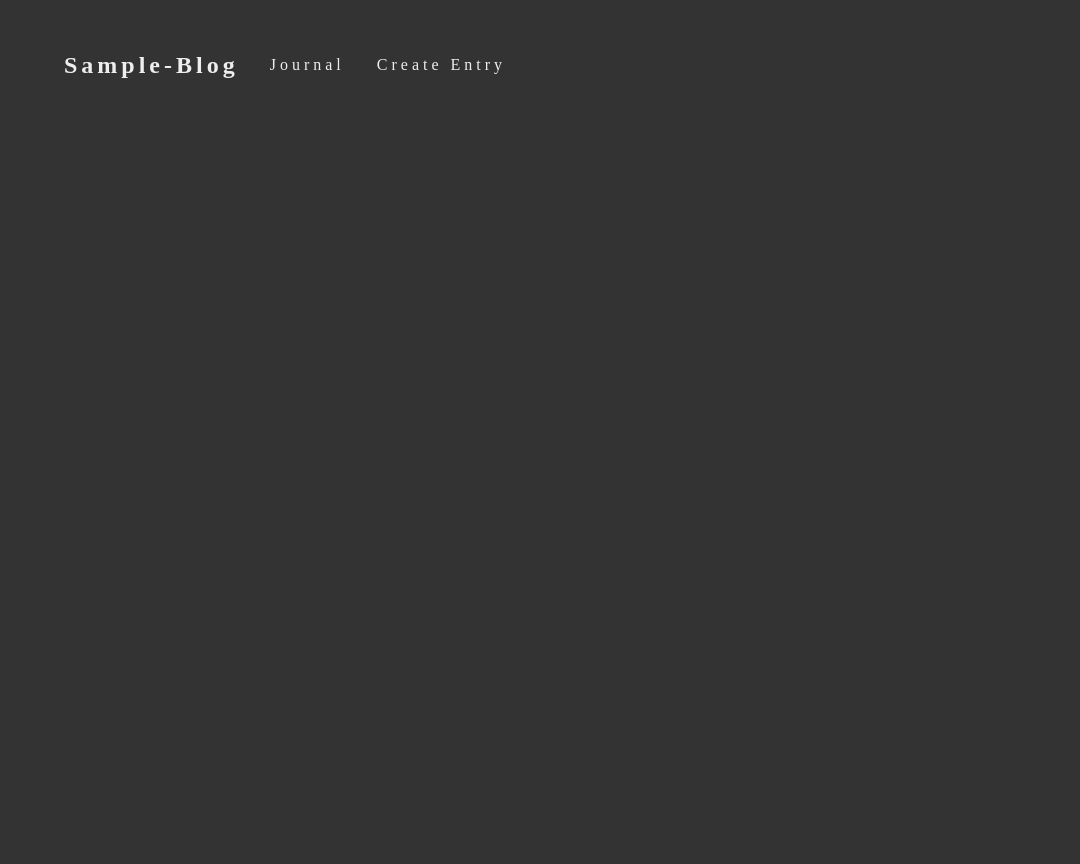
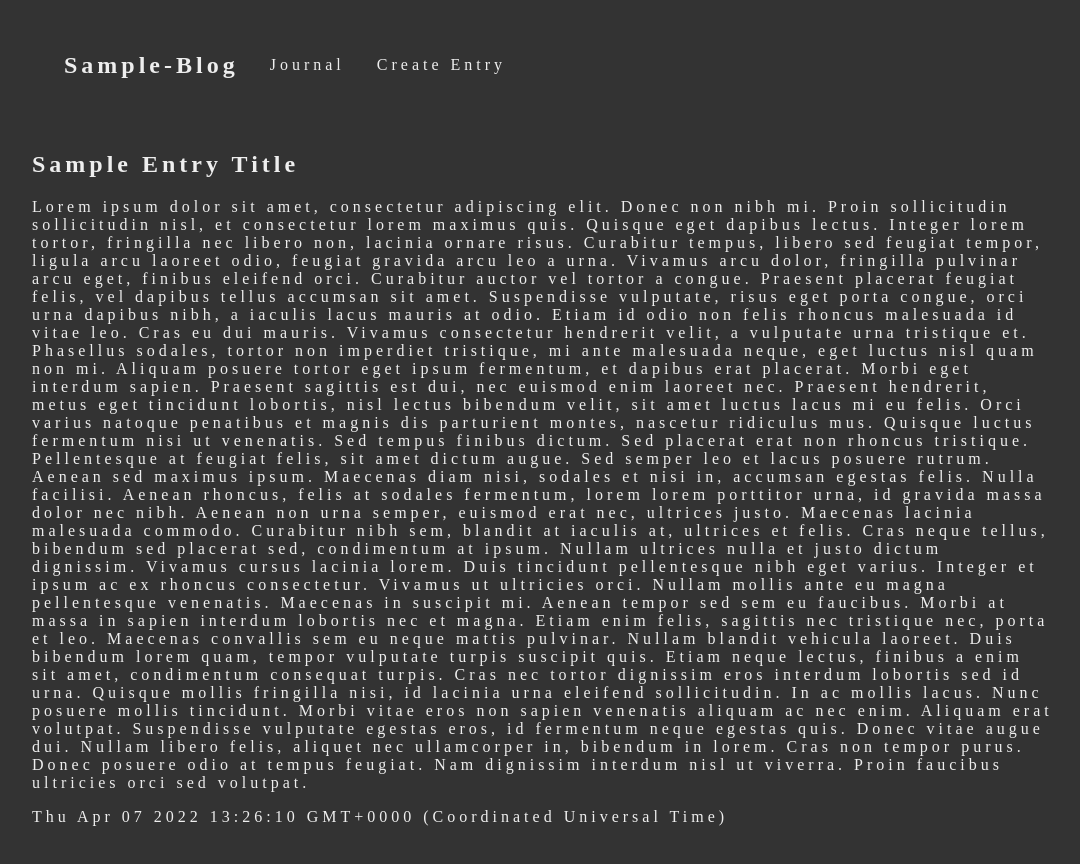
Before and after one commit to leicester70/sample-blog, a React (Create React App) app: page / in a window 1280 px wide. Shown: the top 864 px of the page, without its empty margins (96-1176 px from the left). Built offline with nearby package versions, Linux system fonts and the light colour scheme.

Commit message:
mockup entry

```diff
--- a/src/App.js
+++ b/src/App.js
@@ -7,6 +7,7 @@ import './codepenCSS/scrollbar.css'
 
 // Import Components
 import NavigationBar from './components/shared/navigationBar/navigationBar';
+import ViewEntry from './components/home/viewEntry/viewEntry'
 
 function App() {
 
@@ -14,7 +15,7 @@ function App() {
     <div className="App">
       <NavigationBar></NavigationBar>
       <div className="main-content-container">
-
+        <ViewEntry></ViewEntry>
       </div>
     </div>
 
--- /dev/null
+++ b/src/components/home/viewEntry/viewEntry.js
@@ -0,0 +1,35 @@
+import React, { Component } from 'react';
+
+class viewEntry extends Component {
+
+      componentDidMount() {
+            const d = new Date();
+            let dateTimeText = d.toString();
+            document.getElementById("dateTime").innerHTML = dateTimeText
+      }
+
+      render() {
+            return (
+                  <div className="entry-view-container">
+
+                        {/* Prototype */}
+                        <h2>Sample Entry Title</h2>
+                        <p className>
+                              Lorem ipsum dolor sit amet, consectetur adipiscing elit. Donec non nibh mi. Proin sollicitudin sollicitudin nisl, et consectetur lorem maximus quis. Quisque eget dapibus lectus. Integer lorem tortor, fringilla nec libero non, lacinia ornare risus. Curabitur tempus, libero sed feugiat tempor, ligula arcu laoreet odio, feugiat gravida arcu leo a urna. Vivamus arcu dolor, fringilla pulvinar arcu eget, finibus eleifend orci. Curabitur auctor vel tortor a congue. Praesent placerat feugiat felis, vel dapibus tellus accumsan sit amet. Suspendisse vulputate, risus eget porta congue, orci urna dapibus nibh, a iaculis lacus mauris at odio. Etiam id odio non felis rhoncus malesuada id vitae leo. Cras eu dui mauris. Vivamus consectetur hendrerit velit, a vulputate urna tristique et. Phasellus sodales, tortor non imperdiet tristique, mi ante malesuada neque, eget luctus nisl quam non mi.
+
+                              Aliquam posuere tortor eget ipsum fermentum, et dapibus erat placerat. Morbi eget interdum sapien. Praesent sagittis est dui, nec euismod enim laoreet nec. Praesent hendrerit, metus eget tincidunt lobortis, nisl lectus bibendum velit, sit amet luctus lacus mi eu felis. Orci varius natoque penatibus et magnis dis parturient montes, nascetur ridiculus mus. Quisque luctus fermentum nisi ut venenatis. Sed tempus finibus dictum. Sed placerat erat non rhoncus tristique. Pellentesque at feugiat felis, sit amet dictum augue. Sed semper leo et lacus posuere rutrum. Aenean sed maximus ipsum. Maecenas diam nisi, sodales et nisi in, accumsan egestas felis. Nulla facilisi. Aenean rhoncus, felis at sodales fermentum, lorem lorem porttitor urna, id gravida massa dolor nec nibh.
+
+                              Aenean non urna semper, euismod erat nec, ultrices justo. Maecenas lacinia malesuada commodo. Curabitur nibh sem, blandit at iaculis at, ultrices et felis. Cras neque tellus, bibendum sed placerat sed, condimentum at ipsum. Nullam ultrices nulla et justo dictum dignissim. Vivamus cursus lacinia lorem. Duis tincidunt pellentesque nibh eget varius. Integer et ipsum ac ex rhoncus consectetur. Vivamus ut ultricies orci. Nullam mollis ante eu magna pellentesque venenatis. Maecenas in suscipit mi.
+
+                              Aenean tempor sed sem eu faucibus. Morbi at massa in sapien interdum lobortis nec et magna. Etiam enim felis, sagittis nec tristique nec, porta et leo. Maecenas convallis sem eu neque mattis pulvinar. Nullam blandit vehicula laoreet. Duis bibendum lorem quam, tempor vulputate turpis suscipit quis. Etiam neque lectus, finibus a enim sit amet, condimentum consequat turpis. Cras nec tortor dignissim eros interdum lobortis sed id urna. Quisque mollis fringilla nisi, id lacinia urna eleifend sollicitudin. In ac mollis lacus. Nunc posuere mollis tincidunt. Morbi vitae eros non sapien venenatis aliquam ac nec enim.
+
+                              Aliquam erat volutpat. Suspendisse vulputate egestas eros, id fermentum neque egestas quis. Donec vitae augue dui. Nullam libero felis, aliquet nec ullamcorper in, bibendum in lorem. Cras non tempor purus. Donec posuere odio at tempus feugiat. Nam dignissim interdum nisl ut viverra. Proin faucibus ultricies orci sed volutpat.
+                        </p>
+                        <p id="dateTime"></p>
+
+                  </div>
+            );
+      }
+}
+
+export default viewEntry;
```
